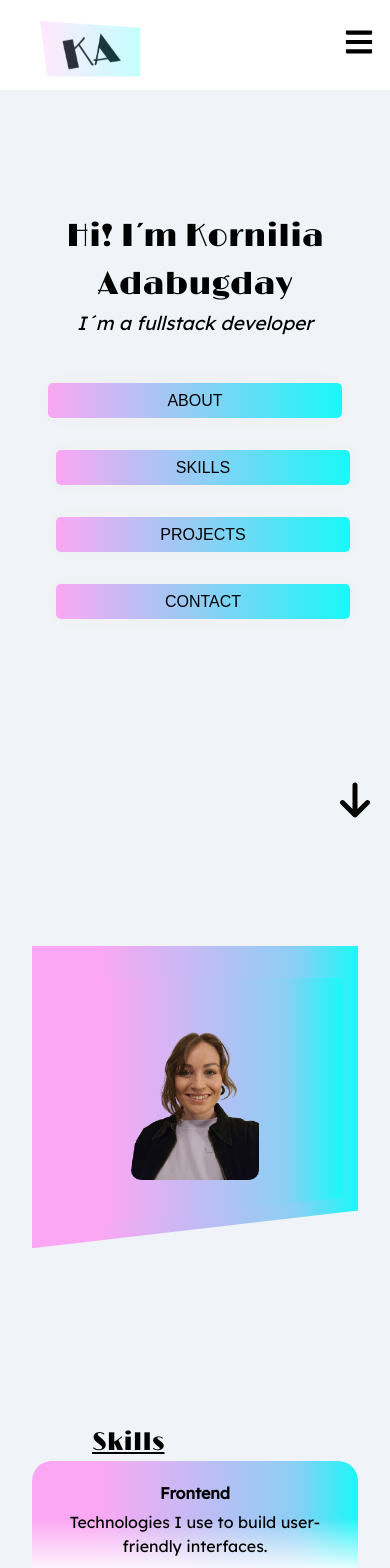
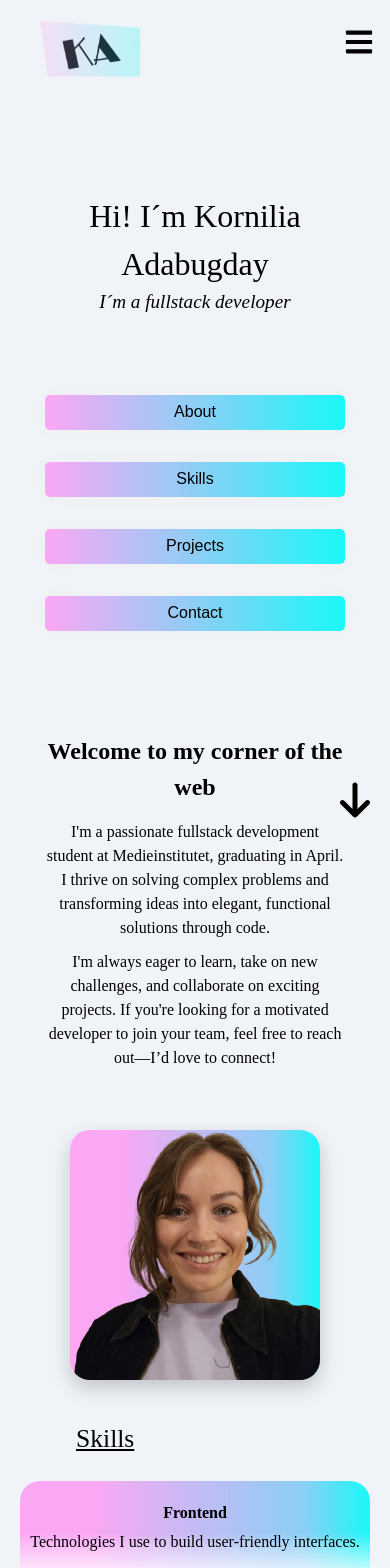
Before and after one commit to SophiaKornilia/Portfolio1.0, a React (Vite) app in the folder portfolio1.0/: page / in a window 390 px wide. Shown: the top 1568 px of the page. Built offline with nearby package versions, Linux system fonts and the light colour scheme.

Commit message:
Updated styling across navbar, hero, and about sections. Also changed the project font and made various UI improvements.

```diff
--- a/portfolio1.0/index.html
+++ b/portfolio1.0/index.html
@@ -5,6 +5,8 @@
     <link rel="icon" type="image/png" href="./src/components/images/Group 1.png" />
     <link rel="preconnect" href="https://fonts.googleapis.com">
     <link rel="preconnect" href="https://fonts.gstatic.com" crossorigin>
+    <link href="https://fonts.googleapis.com/css2?family=Montserrat:ital,wght@0,100..900;1,100..900&display=swap" rel="stylesheet">
+
     <link href="https://fonts.googleapis.com/css2?family=Rubik:wght@500&display=swap" rel="stylesheet">
     <link href="https://fonts.googleapis.com/css2?family=Lexend&family=Limelight&display=swap" rel="stylesheet">
 
--- a/portfolio1.0/src/App.css
+++ b/portfolio1.0/src/App.css
@@ -42,11 +42,8 @@
 }
 
 @media (max-width: 480px) {
-  .component {
-    margin: 100px 0;
+  #root {
+    padding: 1rem;
   }
 
-  .hero {
-    margin: 0px;
-  }
 }
--- a/portfolio1.0/src/App.tsx
+++ b/portfolio1.0/src/App.tsx
@@ -12,19 +12,19 @@ function App() {
     <>
       <div>
         <Navbar />
-        <div className="component hero" id="hero">
+        <div className="component" id="hero">
           <Hero />
         </div>
-        <div className="component about" id="about">
+        <div className="component" id="about">
           <About />
         </div>
-        <div className="component skills" id="skills">
+        <div className="component" id="skills">
           <Skills />
         </div>
-        <div className="component projects" id="projects">
+        <div className="component" id="projects">
           <Projects />
         </div>
-        <div className="component contact" id="contact">
+        <div className="component" id="contact">
           <Contact />
         </div>
         <Footer />
--- a/portfolio1.0/src/components/About.css
+++ b/portfolio1.0/src/components/About.css
@@ -1,92 +1,118 @@
 .about {
-  position: relative;
-  background-image: var(--linear-color2);
-  padding: 2rem 1rem 0;
-  min-height: 100vh;
+  min-height: 80vh;
   display: flex;
-  /* justify-content: center; */
+  width: 100%;
   scroll-snap-align: start;
-  clip-path: polygon(0 0, 100% 0, 100% 70%, 0 80%);
+
 }
 
 .about .container {
   width: 100%;
   max-width: 1240px;
-  margin: auto;
+  margin: 0 auto;
   display: flex;
-  justify-content: space-between;
-  align-items: start;
-  margin: 40px;
+  justify-content: center;
+  align-items: center;
   gap: 60px;
-  margin-top: 0;
+  padding: 0 20px;
+  box-sizing: border-box;
+
 }
 
 .about .container .textContainer {
   flex: 1;
-  margin: 10px;
-  line-height: 32px;
-  margin-top: 40px;
+  padding: 0;
+  margin: 0;
+  max-width: 700px;
 }
 
 .about .welcomeText {
-  font-family: "Limelight", sans-serif;
-  font-size: 2rem;
+  font-size: 2.3rem;
 }
 
 .about .presentationText {
   margin-top: 10px;
-  font-size: 1.2rem;
+  font-size: 1.1rem;
 }
 
 .about .container .imgContainer {
-  height: 250px;
-  width: auto;
+  height: 350px;
+  width: 300px;
   display: flex;
   justify-content: center;
   align-items: center;
-  margin-right: 60px;
-  margin-top: 3rem;
+  border-radius: 20px;
+  overflow: hidden;
+  box-shadow: 0 8px 20px rgba(0, 0, 0, 0.2);
+  background-image: var(--linear-color2);
+  padding: 0;
+  transition: transform 0.3s ease, box-shadow 0.3s ease;
 }
+
+.about .container .imgContainer:hover {
+  transform: translateY(-5px);
+  box-shadow: 0 12px 25px rgba(0, 0, 0, 0.25);
+}
+
 .imgContainer img {
   width: 100%;
   height: 100%;
-  object-fit: contain;
-  border-radius: 10px;
-  margin-bottom: 40px;
+  object-fit: cover;
+  transition: transform 0.3s ease;
+  opacity: 1;
+}
+
+.imgContainer:hover img {
+  transform: scale(1.05);
 }
 
 @media screen and (max-width: 480px) {
   .about {
-    padding-top: 2rem;
-    padding-bottom: 2rem;
     min-height: auto;
+    padding: 20px 0;
   }
 
   .about .container {
     flex-direction: column-reverse;
-    align-items: center;
-    gap: 10px;
+    gap: 20px;
+    padding: 20px;
+    height: auto;
+  }
+
+  .about .container .imgContainer {
+    height: 250px;
+    width: 250px;
+    margin: 0 auto;
   }
 
   .about .container .textContainer {
-    flex: 0 1 100%;
     width: 100%;
-    margin: 0 20px 20px;
-    box-sizing: border-box;
+    margin: 20px 0;
+    padding: 10px;
+    text-align: center;
+    flex: none;
+  }
+
+  .about .welcomeText {
+    font-size: 1.5rem;
+    margin-bottom: 15px;
+  }
+
+  .about .container .textContainer {
+    width: 100%;
+    margin: 20px 0;
+    padding: 10px;
+    text-align: center;
+    flex: none;
+    display: block;
+    position: relative;
+    z-index: 1;
   }
 
   .about .presentationText {
-    margin-top: 10px;
-  }
-  .about .container .imgContainer {
-    height: auto;
-    margin-right: 0px;
-    margin-top: 0;
-  }
-
-  .about .imgContainer img {
-    width: 70%;
-    max-width: 200px;
-    height: auto;
+    font-size: 1rem;
+    margin-bottom: 10px;
+    opacity: 1;
+    visibility: visible;
   }
 }
--- a/portfolio1.0/src/components/About.tsx
+++ b/portfolio1.0/src/components/About.tsx
@@ -4,26 +4,20 @@ import profilePic from "./images/portfolioPortraitImg.png";
 export const About = () => {
   return (
     <div className="about" id="about">
-      <div className="container">
+      <div className="container">   <div className="imgContainer">
+          <img src={profilePic} alt="profilePictureKornilia" />
+          <div className="col-2"></div>
+        </div>
         <div className="textContainer">
           <h1 className="welcomeText">Welcome to my corner of the web</h1>
           <p className="presentationText">
-            Hi, I'm Kornilia! As a passionate fullstack development student at
-            Medieinstitutet, I'm on an exciting journey to create meaningful
-            digital experiences. I love tackling complex problems and turning
-            ideas into elegant solutions through code.
+          I'm a passionate fullstack development student at Medieinstitutet, graduating in April. I thrive on solving complex problems and transforming ideas into elegant, functional solutions through code.
           </p>
           <p className="presentationText">
-            I'm always eager to take on new challenges and collaborate on
-            interesting projects. If you'd like to connect or discuss potential
-            opportunities, feel free to reach out through the Contact section
-            below.
+          I'm always eager to learn, take on new challenges, and collaborate on exciting projects. If you're looking for a motivated developer to join your team, feel free to reach out—I’d love to connect!
           </p>
         </div>
-        <div className="imgContainer">
-          <img src={profilePic} alt="profilePictureKornilia" />
-          <div className="col-2"></div>
-        </div>
+
       </div>
     </div>
   );
--- a/portfolio1.0/src/components/Hero.css
+++ b/portfolio1.0/src/components/Hero.css
@@ -1,5 +1,4 @@
 .hero {
-  // background-color: #3db7e4;
   height: 100vh;
   width: 100%;
   position: relative;
@@ -19,7 +18,6 @@
 
 .hero .content p:first-child {
   font-size: 2.7rem;
-  font-family: "Limelight", sans-serif;
 }
 
 .hero .content p:nth-child(2) {
@@ -39,7 +37,6 @@
   width: 180px;
   height: 40px;
   background-image: var(--linear-color);
-  text-transform: uppercase;
   transition: 0.5s;
   box-shadow: 0 0 20px #eee;
   border-radius: 5px;
@@ -63,20 +60,32 @@
 }
 
 @media screen and (max-width: 940px) {
+
+  .hero {
+    height: auto;
+    margin-top: 10rem;
+  }
   .hero .content {
     align-items: center;
-    margin-top: -30px;
   }
   .hero .buttonContainer {
     flex-wrap: wrap;
-    /* justify-content: center; */
+    align-items: center;
     flex-direction: column;
     width: 100%;
+    padding-top: 2rem;
   }
 
   .hero .content button {
     width: 100%;
+    max-width: 300px;
     height: 35px;
+    margin: 1rem 0;
+  }
+
+  .hero .buttonContainer button:first-child {
+    margin-left: 0;
+    margin: 1rem 0;
   }
 
   .hero .content p:first-child {
--- a/portfolio1.0/src/components/Hero.tsx
+++ b/portfolio1.0/src/components/Hero.tsx
@@ -68,23 +68,6 @@ export const Hero = () => {
     : ["up", "down"];
   }
 
-  // const getDirection = (): ("up" | "down")[] => {
-  //   switch (currentSection) {
-  //     case "hero":
-  //       return ["down"];
-  //     case "about":
-  //       return ["up", "down"];
-  //     case "skills":
-  //       return ["up", "down"];
-  //     case "projects":
-  //       return ["up", "down"];
-  //     case "contact":
-  //       return ["up"];
-  //     default:
-  //       return ["down"];
-  //   }
-  // };
-
   return (
     <div className="hero" id="hero">
       <div className="content">
@@ -92,16 +75,16 @@ export const Hero = () => {
         <p>I´m a fullstack developer</p>
         <div className="buttonContainer">
           <button className="aboutBtn" onClick={adjustScroll("about")}>
-            about
+            About
           </button>
           <button className="skillsBtn" onClick={adjustScroll("skills")}>
-            skills
+            Skills
           </button>
           <button className="projectsBtn" onClick={adjustScroll("projects")}>
-            projects
+            Projects
           </button>
           <button className="contactBtn" onClick={adjustScroll("contact")}>
-            contact
+            Contact
           </button>
         </div>
       </div>
--- a/portfolio1.0/src/components/Navbar.css
+++ b/portfolio1.0/src/components/Navbar.css
@@ -7,7 +7,7 @@
   z-index: 1;
   transition: 0.3s ease-in;
   overflow: hidden;
-  background-color: var(--background-color-offwhite);
+  background-color: var(--background-color);
 }
 
 .header .navbar {
@@ -50,7 +50,7 @@
 @media screen and (max-width: 940px) {
   .header {
     max-width: 100%;
-    background-color: #ffffff;
+    background-color: var(--background-color);
   }
 
   .header .navbar {
@@ -66,7 +66,7 @@
     left: -100%;
     top: 90px;
     flex-direction: column;
-    background-color: #ffffff;
+    background-color: var(--background-color);
     width: 100%;
     height: 90vh;
     z-index: 999;
--- a/portfolio1.0/src/components/Navbar.tsx
+++ b/portfolio1.0/src/components/Navbar.tsx
@@ -4,7 +4,6 @@ import { useState } from "react";
 import {
   FaBars,
   FaGithub,
-  FaHome,
   FaLinkedinIn,
   FaTimes,
 } from "react-icons/fa";
@@ -57,11 +56,6 @@ export const Navbar = () => {
                 <IoDocumentTextSharp size={30} />
               </a>
             </li>
-            <li className="nav-item">
-              <a href="/">
-                <FaHome size={30} />
-              </a>
-            </li>
           </ul>
         </nav>
       </div>
--- a/portfolio1.0/src/components/Projects.css
+++ b/portfolio1.0/src/components/Projects.css
@@ -11,7 +11,7 @@
 
 .titleContainer {
   align-self: flex-start;
-  font-family: "Limelight", sans-serif;
+  /* font-family: "Limelight", sans-serif; */
   font-size: 1.2rem;
   margin-bottom: 40px;
 }
--- a/portfolio1.0/src/index.css
+++ b/portfolio1.0/src/index.css
@@ -35,7 +35,8 @@
 body {
   margin: 0;
   // font-family: "Lexend", sans-serif;
-  font-family: Lexend, Inter, system-ui, Avenir, Helvetica, Arial, sans-serif;
+  /* font-family: Lexend, Inter, system-ui, Avenir, Helvetica, Arial, sans-serif; */
+  /* font-family: "Montserrat", serif; */
   line-height: 1.5;
   font-weight: 400;
   background-color: var(--background-color);
```
Also changed, not shown: portfolio1.0/src/components/images/20250118_160109-min (1).jpg (added).
